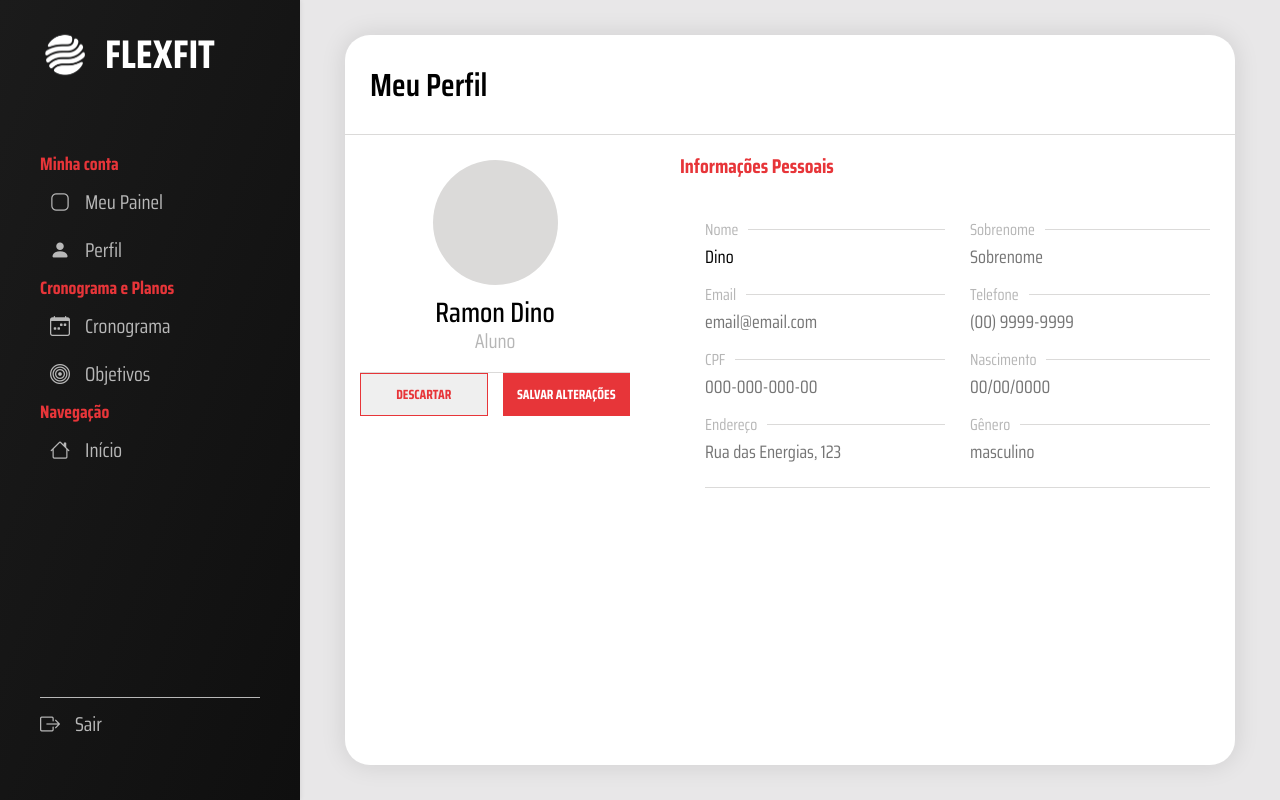
After one commit to MuliroMatt/FlexFit, a PHP site: page /perfil.php in a window 1280 px wide. The commit adds this page. Run offline with PHP 8.4, Linux system fonts and the light colour scheme; some libraries are stand-ins or nearby versions.

Commit message:
profile page

```diff
--- /dev/null
+++ b/css/_perfil.scss
@@ -0,0 +1,171 @@
+@import "./variaveis";
+.main-profile{
+    background-color: $lightgrey;
+    height: 100vh;
+    width: calc(100% - 300px);
+    float: right;
+    position: relative;
+    display: flex;
+    justify-content: center;
+    align-items: center;
+    // gap: 20px;
+    padding: 35px 45px;
+    .perfil-container{
+        background-color: $white;
+        height: 100%;
+        width: 100%;
+        display: grid;
+        border-radius: 25px;
+        grid-template-columns: 300px 1fr;
+        grid-template-rows: 100px 1fr;
+        column-gap: 35px;
+        overflow: hidden;
+        box-shadow: 0 0 25px 1px $blackshadow;
+        .page-header{
+            // background-color: green;
+            grid-column: span 2;
+            border-bottom: 1px solid #dbdad9;
+            padding: 25px;
+            display: flex;
+            align-items: center;
+            .page-title{
+                font-size: 32px;
+                font-weight: 600;
+                // text-transform: uppercase;
+                color: $black;
+            }
+        }
+        .profile-card{
+            // background-color: blue;
+            // border-radius: 25px;
+            padding: 25px 15px;
+            height: 100%;
+            grid-row: span 2;
+            .top{
+                // background-color: maroon;
+                display: flex;
+                align-items: center;
+                justify-content: center;
+                flex-direction: column;
+                gap: 15px;
+                .user-pic{
+                    background-color: #dbdad9;
+                    width: 125px;
+                    height: 125px;
+                    border-radius: 50%;
+                }
+                .user-info{
+                    // background-color: mediumblue;
+                    display: flex;
+                    flex-direction: column;
+                    justify-content: center;
+                    align-items: center;
+                    .name{
+                        // background-color: mediumorchid;
+                        font-size: $h3;
+                        font-weight: 500;
+                        line-height: 90%;
+                    }
+                    .function{
+                        // background-color: mediumpurple;
+                        font-size: 20px;
+                        font-weight: 400;
+                        color: $text;
+                    }
+                }
+                hr{
+                    border: none;
+                    width: 100%;
+                    height: 1px;
+                    background-color: #dbdad9;
+                }
+            }
+            .achievements{
+                // background-color: blueviolet;
+                // height: 100px;
+            }
+            .form-btns{
+                // background-color: cyan;
+                display: grid;
+                grid-template-columns: 1fr 1fr;
+                gap: 15px;
+                .btn{
+                    padding: 10px 10px;
+                    border: 1px solid $red;
+                    font-weight: bold;
+                    text-transform: uppercase;
+                    cursor: pointer;
+                    &.discard{
+                        color: $red;
+                        &:hover{
+                            transition: .3s;
+                            box-shadow: inset 130px 0 0 0 $lightgrey;
+                        }
+                    }
+                    &.save{
+                        background-color: $red;
+                        color: $white;
+                        &:hover{
+                            transition: .3s;
+                            box-shadow: inset 130px 0 0 0 $lightred;
+                        }
+                    }
+                }
+            }
+        }
+        .profile-infos{
+            // background-color: blue;
+            .title{
+                font-size: 20px;
+                color: $red;
+                font-weight: 700;
+                margin: 15px 0 35px;
+            }
+            .profile-form{
+                // background-color: purple;
+                display: grid;
+                grid-template-columns: repeat(2, 1fr);
+                padding: 0 25px;
+                column-gap: 25px;
+                row-gap: 10px;
+                hr{
+                    border: none;
+                    height: 1px;
+                    background-color: #dbdad9;
+                }
+                .input-box{
+                    display: flex;
+                    flex-direction: column;
+                    // background-color: hotpink;
+                    label{
+                        display: flex;
+                        // background-color: red;
+                        align-items: center;
+                        justify-content: space-between;
+                        gap: 10px;
+                        color: $text;
+                        hr{
+                            width: 100%;
+                            border: none;
+                            height: 1px;
+                            background-color: #dbdad9;
+                            float: right;
+                        }
+                    }
+                    input{
+                        border: none;
+                        background: none;
+                        height: 30px;
+                        // background-color: burlywood;
+                        outline: none;
+                        font-size: 18px;
+                    }
+                }
+                #last-hr{
+                    grid-column: span 2;
+                    margin: 10px 0;
+                }
+            }
+        }
+    }
+}
--- a/css/_usuario.scss
+++ b/css/_usuario.scss
@@ -7,12 +7,25 @@
     float: right;
     position: relative;
     display: flex;
-    justify-content: center;
+    // justify-content: center;
     align-items: center;
+    flex-direction: column;
+    gap: 20px;
+    padding: 35px 45px;
+    .page-title{
+        display: block;
+        width: 100%;
+        color: $red;
+        text-transform: uppercase;
+        font-size: 26px;
+        // background-color: blue;
+        // align-self: flex-start;
+        // margin-left:5px;
+    }
     .dashboard{
-        // background-color: $lightgrey;
-        height: 90%;
-        width: 90%;
+        // background-color: $red;
+        height: 100%;
+        width: 100%;
         // padding: 25px 45px;
         display: grid;
         grid-template-columns: 300px 1fr;
@@ -75,6 +88,7 @@
                 line-height: 100%;
                 // background-color: blue;
                 margin-bottom: 25px;
+                font-size: 24px;
             }
             .exercise-card{
                 // background-color: mediumvioletred;
--- a/css/_variaveis.scss
+++ b/css/_variaveis.scss
@@ -7,7 +7,7 @@ $lightgrey: #E8E7E8;
 $white: #FFF;
 $gradient: linear-gradient(to bottom right, #1b1b1b, #0f0f0f);
 $blackshadow: #0000001a;
-
+$text: #b6b6b6;
 //* ======== FONTE ========
 
 $h1: 52px;
--- a/css/style.css
+++ b/css/style.css
@@ -523,12 +523,21 @@ body {
   float: right;
   position: relative;
   display: flex;
-  justify-content: center;
   align-items: center;
+  flex-direction: column;
+  gap: 20px;
+  padding: 35px 45px;
+}
+.main-user .page-title {
+  display: block;
+  width: 100%;
+  color: #E73539;
+  text-transform: uppercase;
+  font-size: 26px;
 }
 .main-user .dashboard {
-  height: 90%;
-  width: 90%;
+  height: 100%;
+  width: 100%;
   display: grid;
   grid-template-columns: 300px 1fr;
   grid-template-rows: 1fr 200px;
@@ -586,6 +595,7 @@ body {
 .main-user .dashboard .workout-card .title {
   line-height: 100%;
   margin-bottom: 25px;
+  font-size: 24px;
 }
 .main-user .dashboard .workout-card .exercise-card {
   padding: 10px 0;
@@ -726,4 +736,156 @@ body {
 }
 .user-nav .nav-bottom a:hover {
   color: #FFF;
+}
+
+.main-profile {
+  background-color: #E8E7E8;
+  height: 100vh;
+  width: calc(100% - 300px);
+  float: right;
+  position: relative;
+  display: flex;
+  justify-content: center;
+  align-items: center;
+  padding: 35px 45px;
+}
+.main-profile .perfil-container {
+  background-color: #FFF;
+  height: 100%;
+  width: 100%;
+  display: grid;
+  border-radius: 25px;
+  grid-template-columns: 300px 1fr;
+  grid-template-rows: 100px 1fr;
+  -moz-column-gap: 35px;
+       column-gap: 35px;
+  overflow: hidden;
+  box-shadow: 0 0 25px 1px rgba(0, 0, 0, 0.1019607843);
+}
+.main-profile .perfil-container .page-header {
+  grid-column: span 2;
+  border-bottom: 1px solid #dbdad9;
+  padding: 25px;
+  display: flex;
+  align-items: center;
+}
+.main-profile .perfil-container .page-header .page-title {
+  font-size: 32px;
+  font-weight: 600;
+  color: #000;
+}
+.main-profile .perfil-container .profile-card {
+  padding: 25px 15px;
+  height: 100%;
+  grid-row: span 2;
+}
+.main-profile .perfil-container .profile-card .top {
+  display: flex;
+  align-items: center;
+  justify-content: center;
+  flex-direction: column;
+  gap: 15px;
+}
+.main-profile .perfil-container .profile-card .top .user-pic {
+  background-color: #dbdad9;
+  width: 125px;
+  height: 125px;
+  border-radius: 50%;
+}
+.main-profile .perfil-container .profile-card .top .user-info {
+  display: flex;
+  flex-direction: column;
+  justify-content: center;
+  align-items: center;
+}
+.main-profile .perfil-container .profile-card .top .user-info .name {
+  font-size: 28px;
+  font-weight: 500;
+  line-height: 90%;
+}
+.main-profile .perfil-container .profile-card .top .user-info .function {
+  font-size: 20px;
+  font-weight: 400;
+  color: #b6b6b6;
+}
+.main-profile .perfil-container .profile-card .top hr {
+  border: none;
+  width: 100%;
+  height: 1px;
+  background-color: #dbdad9;
+}
+.main-profile .perfil-container .profile-card .form-btns {
+  display: grid;
+  grid-template-columns: 1fr 1fr;
+  gap: 15px;
+}
+.main-profile .perfil-container .profile-card .form-btns .btn {
+  padding: 10px 10px;
+  border: 1px solid #E73539;
+  font-weight: bold;
+  text-transform: uppercase;
+  cursor: pointer;
+}
+.main-profile .perfil-container .profile-card .form-btns .btn.discard {
+  color: #E73539;
+}
+.main-profile .perfil-container .profile-card .form-btns .btn.discard:hover {
+  transition: 0.3s;
+  box-shadow: inset 130px 0 0 0 #E8E7E8;
+}
+.main-profile .perfil-container .profile-card .form-btns .btn.save {
+  background-color: #E73539;
+  color: #FFF;
+}
+.main-profile .perfil-container .profile-card .form-btns .btn.save:hover {
+  transition: 0.3s;
+  box-shadow: inset 130px 0 0 0 #ff4f51;
+}
+.main-profile .perfil-container .profile-infos .title {
+  font-size: 20px;
+  color: #E73539;
+  font-weight: 700;
+  margin: 15px 0 35px;
+}
+.main-profile .perfil-container .profile-infos .profile-form {
+  display: grid;
+  grid-template-columns: repeat(2, 1fr);
+  padding: 0 25px;
+  -moz-column-gap: 25px;
+       column-gap: 25px;
+  row-gap: 10px;
+}
+.main-profile .perfil-container .profile-infos .profile-form hr {
+  border: none;
+  height: 1px;
+  background-color: #dbdad9;
+}
+.main-profile .perfil-container .profile-infos .profile-form .input-box {
+  display: flex;
+  flex-direction: column;
+}
+.main-profile .perfil-container .profile-infos .profile-form .input-box label {
+  display: flex;
+  align-items: center;
+  justify-content: space-between;
+  gap: 10px;
+  color: #b6b6b6;
+}
+.main-profile .perfil-container .profile-infos .profile-form .input-box label hr {
+  width: 100%;
+  border: none;
+  height: 1px;
+  background-color: #dbdad9;
+  float: right;
+}
+.main-profile .perfil-container .profile-infos .profile-form .input-box input {
+  border: none;
+  background: none;
+  height: 30px;
+  outline: none;
+  font-size: 18px;
+}
+.main-profile .perfil-container .profile-infos .profile-form #last-hr {
+  grid-column: span 2;
+  margin: 10px 0;
 }/*# sourceMappingURL=style.css.map */
--- a/css/style.scss
+++ b/css/style.scss
@@ -29,3 +29,4 @@ body{
 @import './usuario';
 @import './videos';
 @import './usernav';
+@import './perfil.scss';
--- /dev/null
+++ b/perfil.php
@@ -0,0 +1,91 @@
+<?php
+include('usernav.php');
+?>
+
+<!DOCTYPE html>
+<html lang="pt-br">
+<head>
+    <meta charset="UTF-8">
+    <meta name="viewport" content="width=device-width, initial-scale=1.0">
+    <link rel="stylesheet" href="https://cdn.jsdelivr.net/npm/bootstrap-icons@1.11.3/font/bootstrap-icons.min.css">
+    <link rel="stylesheet" href="css/style.css">
+    <script src="https://kit.fontawesome.com/fc1c840fda.js" crossorigin="anonymous"></script>
+    <title>FlexFit</title>
+</head>
+<body>
+    <main class="main-profile">
+        <div class="perfil-container">
+            <header class="page-header">
+                <span class="page-title">Meu Perfil</span>
+            </header>
+            <div class="profile-card">
+                <div class="top">
+                    <div class="user-pic"></div>
+                    <div class="user-info">
+                        <span class="name">
+                            Ramon Dino
+                        </span>
+                        <span class="function">
+                            Aluno
+                        </span>
+                    </div>
+                    <hr>
+                </div>
+                <div class="achievements">
+                    <span class="category"></span>
+                </div>
+                <div class="form-btns">
+                    <button type="reset" class="btn discard">Descartar</button>
+                    <button type="submit" class="btn save">Salvar Alterações</button>
+                </div>
+            </div>
+            <div class="profile-infos">
+                <h3 class="title">Informações Pessoais</h3>
+                <form action="" method="post" class="profile-form">
+                    <div class="input-box">
+                        <label>Nome <hr></label>
+                        <input type="text" name="nome" placeholder="Nome" value="Dino">
+                        <!-- <hr> -->
+                    </div>
+                    <div class="input-box">
+                        <label>Sobrenome <hr></label>
+                        <input type="text" name="sobrenome" placeholder="Sobrenome">
+                        <!-- <hr> -->
+                    </div>
+                    <div class="input-box">
+                        <label>Email <hr></label>
+                        <input type="email" name="email" placeholder="email@email.com">
+                        <!-- <hr> -->
+                    </div>
+                    <div class="input-box">
+                        <label>Telefone <hr></label>
+                        <input type="text" name="telefone" placeholder="(00) 9999-9999">
+                        <!-- <hr> -->
+                    </div>
+                    <div class="input-box">
+                        <label>CPF <hr></label>
+                        <input type="text" name="cpf" placeholder="000-000-000-00">
+                        <!-- <hr> -->
+                    </div>
+                    <div class="input-box">
+                        <label>Nascimento <hr></label>
+                        <input type="text" name="nasc" placeholder="00/00/0000">
+                        <!-- <hr> -->
+                    </div>
+                    <div class="input-box">
+                        <label>Endereço <hr></label>
+                        <input type="text" name="endereco" placeholder="Rua das Energias, 123">
+                        <!-- <hr> -->
+                    </div>
+                    <div class="input-box">
+                        <label>Gênero <hr></label>
+                        <input type="text" name="sexo" placeholder="masculino">
+                        <!-- <hr> -->
+                    </div>
+                    <hr id="last-hr">
+                </form>
+            </div>
+        </div>
+    </main>
+</body>
+</html>
--- a/usernav.php
+++ b/usernav.php
@@ -8,8 +8,8 @@
         <div class="nav-options">
             <h3 class="title">Minha conta</h3>
             <ul class="nav-list">
-                <li><a href=""><i class="bi bi-app"></i> Meu Painel</a></li>
-                <li><a href=""><i class="bi bi-person-fill"></i> Perfil</a></li>
+                <li><a href="usuario.php"><i class="bi bi-app"></i> Meu Painel</a></li>
+                <li><a href="perfil.php"><i class="bi bi-person-fill"></i> Perfil</a></li>
             </ul>
             <h3 class="title">Cronograma e Planos</h3>
             <ul class="nav-list">
--- a/usuario.php
+++ b/usuario.php
@@ -14,6 +14,7 @@ include('usernav.php');
 </head>
 <body>
     <main class="main-user">
+        <!-- <h1 class="page-title">Meu Painel</h1> -->
         <div class="dashboard">
             <div class="profile-card">
                 <div class="top">
```
Also changed, not shown: 1 other file.
